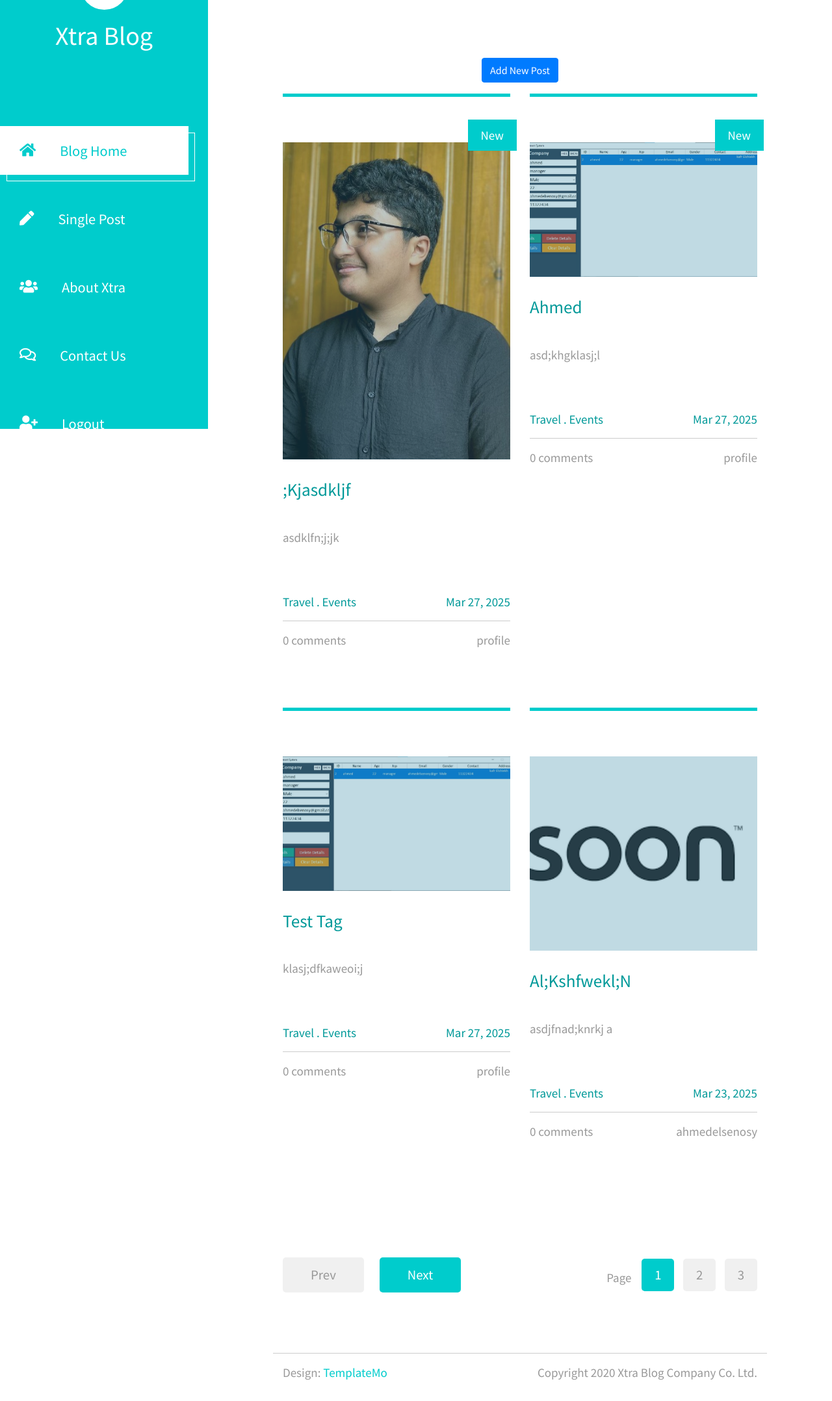
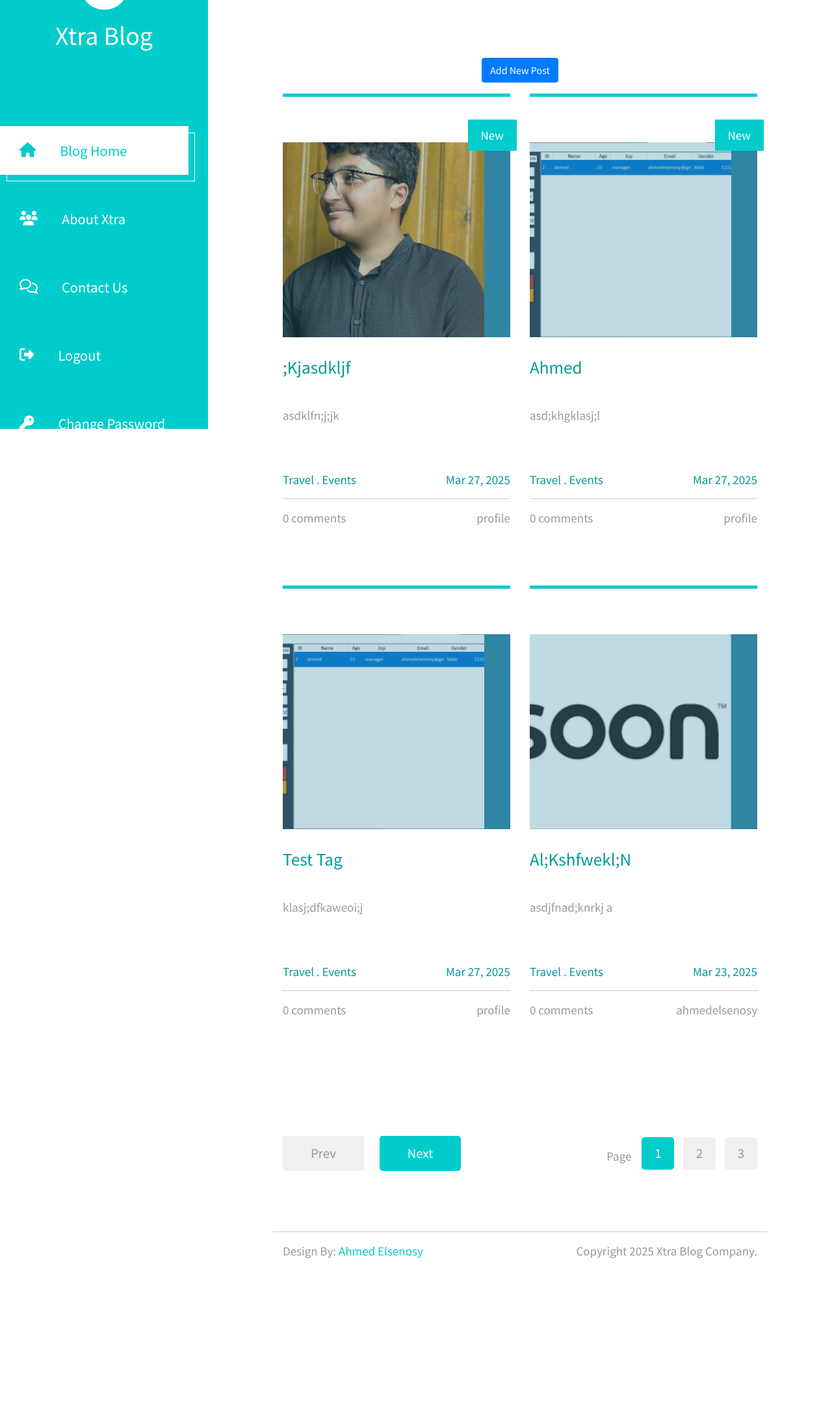
Before and after one commit to AhmedElsenosy/Blog, a Django app: page /home/ in a window 1280 px wide. Shown: the part 140-2296 px from the top of the page at 65% size. After the commit the page ends 2077 px from the top, so only its background shows below. Run offline with Django 5.2, Linux system fonts and the light colour scheme; a user stored in the database is signed in; data comes from the database, SQL or seed files in the repository; both versions use the stored data as it was after the commit; parts of the project's set-up code (start-up, migrations or seed data) failed here and were passed over; some libraries are stand-ins or nearby versions.

Commit message:
Add new blog images, enhance tag input, and improve login error handling

```diff
--- a/blog/templates/detail.html
+++ b/blog/templates/detail.html
@@ -77,7 +77,9 @@
                                 {% csrf_token %}
                                 <input type="hidden" name="delete" id="delete" value="{{comment.id}}">
                                 <input type="hidden" name="id" id="id" value="{{blog.id}}">
+                                {% if request.user == comment.user %}
                                 <button type="submit" class="tm-color-primary"><i class="fas fa-trash-alt" style="font-size: x-large; color: red;"></i></button>
+                                {% endif %}
                             </form>
                             <span class="tm-color-primary">&nbsp;{{comment.created_at|timesince}}</span>
                         </div>
--- a/blog/templates/index.html
+++ b/blog/templates/index.html
@@ -13,7 +13,7 @@
                 <hr class="tm-hr-primary">
                 <a href="{{blog.get_absolute_url}}" class="effect-lily tm-post-link tm-pt-60">
                     <div class="tm-post-link-inner">
-                        <img src="{{blog.img.url}}" alt="Image" class="img-fluid">
+                        <img src="{{blog.img.url}}" alt="Image" class="img-fluid w-100" style="height: 300px; object-fit: cover;">
                     </div>
                     {% if forloop.counter == 1 or forloop.counter == 2 %}
                     <span class="position-absolute tm-new-badge">New</span>
--- a/blog/templates/tags.html
+++ b/blog/templates/tags.html
@@ -24,14 +24,14 @@
                 </div>
                 <hr>
                 <div class="d-flex justify-content-between">
-                    <span>36 comments</span>
+                    <span>{{blog.comment_count.count}} comments</span>
                     <span>{{blog.author}}</span>
                 </div>
             </article>
         {% endfor %}
 
     </div>
-    <div class="row tm-row tm-mt-100 tm-mb-75">
+    <!-- <div class="row tm-row tm-mt-100 tm-mb-75">
         <div class="tm-prev-next-wrapper">
             <a href="#" class="mb-2 tm-btn tm-btn-primary tm-prev-next disabled tm-mr-20">Prev</a>
             <a href="#" class="mb-2 tm-btn tm-btn-primary tm-prev-next">Next</a>
@@ -55,5 +55,5 @@
                 </ul>
             </nav>
         </div>
-    </div>
+    </div>  -->
 {% endblock content %}
--- a/blog/views.py
+++ b/blog/views.py
@@ -9,7 +9,7 @@ from django.db.models import Q
 
 # Create your views here.
 
-@login_required
+# @login_required
 def home (request):
     search = request.GET.get('search')
     if search:
@@ -26,12 +26,13 @@ def home (request):
         posts = paginator.page(paginator.num_pages)
     return render(request, 'index.html',{'all_blogs':posts})
 
-
+@login_required
 def detail (request,pk):
     blog = Blog.objects.get(id = pk)
     comments = Comment.objects.filter(blog=blog , active = True)
     return render(request, 'detail.html' , {'blog' : blog , 'comments' : comments})
 
+@login_required
 def tags (request,tag_slug):
     all_blogs = Blog.objects.all().order_by('-id')
 
@@ -46,7 +47,7 @@ def tags (request,tag_slug):
 
     return render (request , 'tags.html' , context)
 
-
+@login_required
 def comment (request):
     if request.POST:
         pk = request.POST.get('id')
@@ -59,6 +60,8 @@ def comment (request):
 
         return redirect ('detail_blog' ,pk)
 
+@login_required
+
 def delete_comment (request):
     if request.POST:
         pk = request.POST.get('delete')
@@ -67,7 +70,7 @@ def delete_comment (request):
         comment.delete()
         return redirect('detail_blog',blog_id)
 
-
+@login_required
 def edit_blog (request , pk):
     blog = Blog.objects.get(id = pk)
     if request.POST:
@@ -86,30 +89,30 @@ def edit_blog (request , pk):
 
     return render(request , 'edit_post.html' , {'form':form , 'blog':blog})
 
-
+@login_required
 def delete_blog (request , pk):
     blog = Blog.objects.get(id = pk).delete()
     messages.success(request , 'Deleted Successfully...')
     return redirect('home')
 
 @login_required
-def Create_post (request):
+def Create_post(request):
     if request.POST:
-        form = Create_blog(request.POST , request.FILES)
+        form = Create_blog(request.POST, request.FILES)
         if form.errors:
-            messages.warning(request , f'{form.errors}')
+            messages.warning(request, f'{form.errors}')
 
         if form.is_valid():
             new = form.save(commit=False)
             new.author = request.user
             new.save()
-            messages.success(request , 'Created Successfully...')
+            form.save_m2m()
+            messages.success(request, 'Created Successfully...')
             return redirect('home')
-
     else:
         form = Create_blog()
 
-    return render(request , 'create_post.html' , {'form':form})
+    return render(request, 'create_post.html', {'form': form})
 
 
 @login_required
--- a/templates/base.html
+++ b/templates/base.html
@@ -8,6 +8,7 @@
 	<title>Xtra Blog</title>
 	<link rel="stylesheet" href="{% static 'fontawesome/css/all.min.css' %}"> <!-- https://fontawesome.com/ -->
 	<link href="https://fonts.googleapis.com/css2?family=Source+Sans+Pro&display=swap" rel="stylesheet"> <!-- https://fonts.google.com/ -->
+    <link rel="stylesheet" href="https://cdnjs.cloudflare.com/ajax/libs/font-awesome/6.7.2/css/all.min.css">
     <link href="{% static 'css/bootstrap.min.css' %}" rel="stylesheet">
     <link href="{% static 'css/templatemo-xtra-blog.css' %}" rel="stylesheet">
 <!--
@@ -29,14 +30,18 @@ https://templatemo.com/tm-553-xtra-blog
                 <h1 class="text-center">Xtra Blog</h1>
             </div>
             <nav class="tm-nav" id="tm-nav">
+                <style>
+                .tm-nav-link:hover {
+                    background-color: #f0f7ff;
+                    border-radius: 4px;
+                    padding: 8px 12px;
+                    transition: all 0.3s ease;
+                }
+                </style>
                 <ul>
                     <li class="tm-nav-item active"><a href="{% url 'home' %}" class="tm-nav-link">
                         <i class="fas fa-home"></i>
                         Blog Home
-                    </a></li>
-                    <li class="tm-nav-item"><a href="post.html" class="tm-nav-link">
-                        <i class="fas fa-pen"></i>
-                        Single Post
                     </a></li>
                     <li class="tm-nav-item"><a href="{% url 'about' %}" class="tm-nav-link">
                         <i class="fas fa-users"></i>
@@ -48,8 +53,12 @@ https://templatemo.com/tm-553-xtra-blog
                     </a></li>
                     {% if request.user.is_authenticated %}
                     <li class="tm-nav-item"><a href="{% url 'logout' %}" class="tm-nav-link">
-                        <i class="fas fa-user-plus"></i>
+                        <i class="fa-solid fa-right-from-bracket"></i>
                         Logout
+                    </a></li>
+                    <li class="tm-nav-item"><a href="{% url 'change-pass' %}" class="tm-nav-link">
+                        <i class="fa-solid fa-key"></i>
+                        Change Password
                     </a></li>
                     {% else %}
                         <li class="tm-nav-item"><a href="{% url 'register' %}" class="tm-nav-link">
@@ -57,13 +66,13 @@ https://templatemo.com/tm-553-xtra-blog
                             Sign Up
                         </a></li>
                         <li class="tm-nav-item"><a href="{% url 'login' %}" class="tm-nav-link">
-                            <i class="fas fa-sign-in-alt"></i>
-                            Sign In
+                            <i class="fa-solid fa-arrow-right-to-bracket"></i>
+                            Log In
                         </a></li>
                     {% endif %}
                 </ul>
             </nav>
-            <div class="tm-mb-65">
+            <!-- <div class="tm-mb-65">
                 <a rel="nofollow" href="https://fb.com/templatemo" class="tm-social-link">
                     <i class="fab fa-facebook tm-social-icon"></i>
                 </a>
@@ -79,7 +88,7 @@ https://templatemo.com/tm-553-xtra-blog
             </div>
             <p class="tm-mb-80 pr-5 text-white">
                 Xtra Blog is a multi-purpose HTML template from TemplateMo website. Left side is a sticky menu bar. Right side content will scroll up and down.
-            </p>
+            </p> -->
         </div>
     </header>
     <div class="container-fluid">
@@ -119,14 +128,15 @@ https://templatemo.com/tm-553-xtra-blog
             <footer class="row tm-row">
                 <hr class="col-12">
                 <div class="col-md-6 col-12 tm-color-gray">
-                    Design: <a rel="nofollow" target="_parent" href="https://templatemo.com" class="tm-external-link">TemplateMo</a>
+                    Design By: <a rel="nofollow" target="_parent" href="https://www.linkedin.com/in/ahmed-elsenosy-52b578309?utm_source=share&utm_campaign=share_via&utm_content=profile&utm_medium=android_app" class="tm-external-link">Ahmed Elsenosy</a>
                 </div>
                 <div class="col-md-6 col-12 tm-color-gray tm-copyright">
-                    Copyright 2020 Xtra Blog Company Co. Ltd.
+                    Copyright 2025 Xtra Blog Company.
                 </div>
             </footer>
         </main>
     </div>
+
     <script src="{% static 'js/jquery.min.js' %}"></script>
     <script src="{% static 'js/templatemo-script.js' %}"></script>
     <script>
@@ -134,5 +144,6 @@ https://templatemo.com/tm-553-xtra-blog
             $('#alert').fadeOut();
         }, 3000);
     </script>
+
 </body>
 </html>
```
Also changed, not shown: accounts/templates/login.html (+17 -0 lines), accounts/views.py (+17 -9 lines), blog/forms.py (+7 -2 lines), db.sqlite3, static/media/BlogImg/Ahmed1_cx82YnQ.jpg (added), static/media/BlogImg/Project1_3PuUMiW.jpg (added), static/media/BlogImg/Project1_EfAuDiO.jpg (added), static/media/BlogImg/Project1_sknNSqP.jpg (added).
